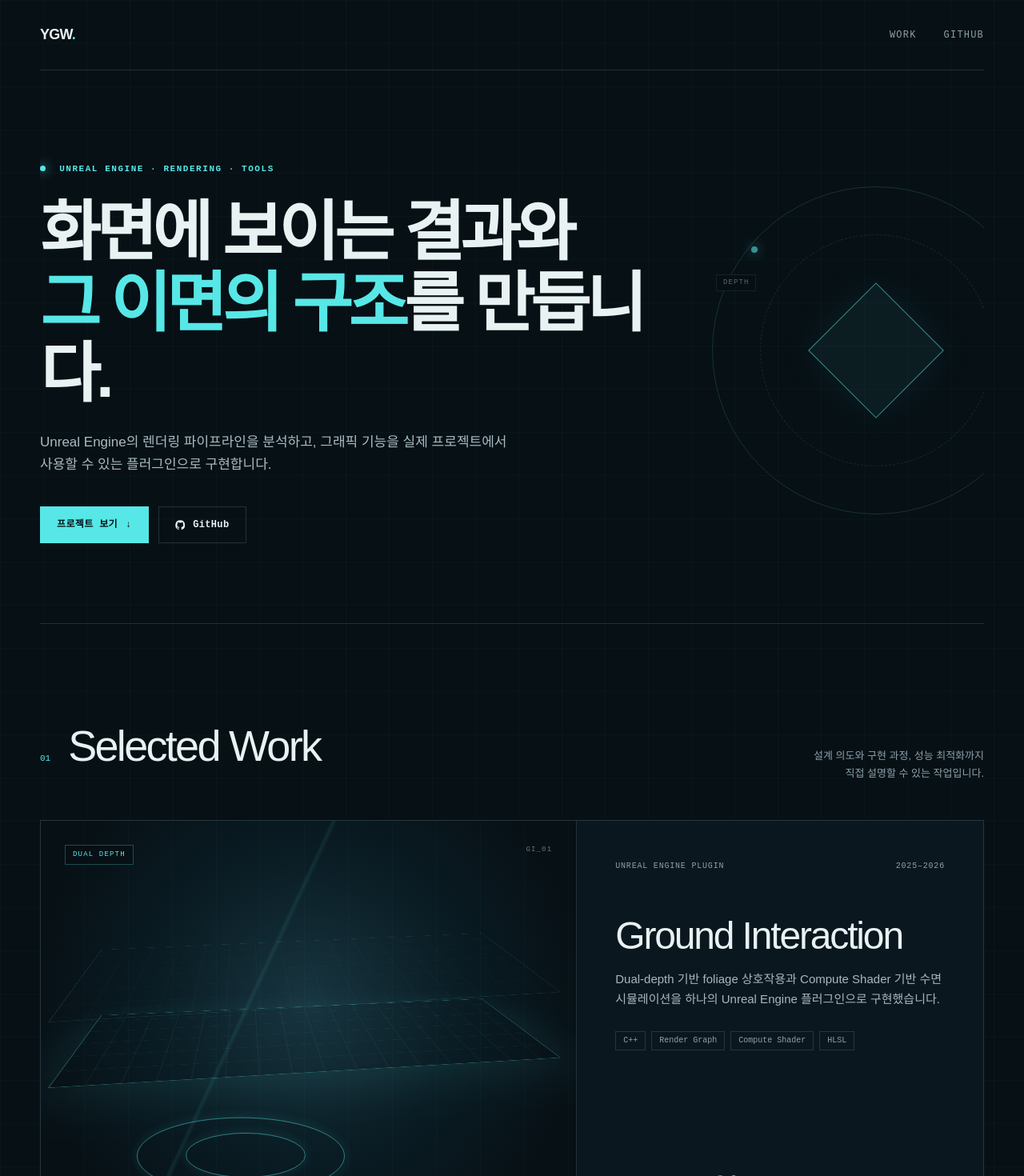
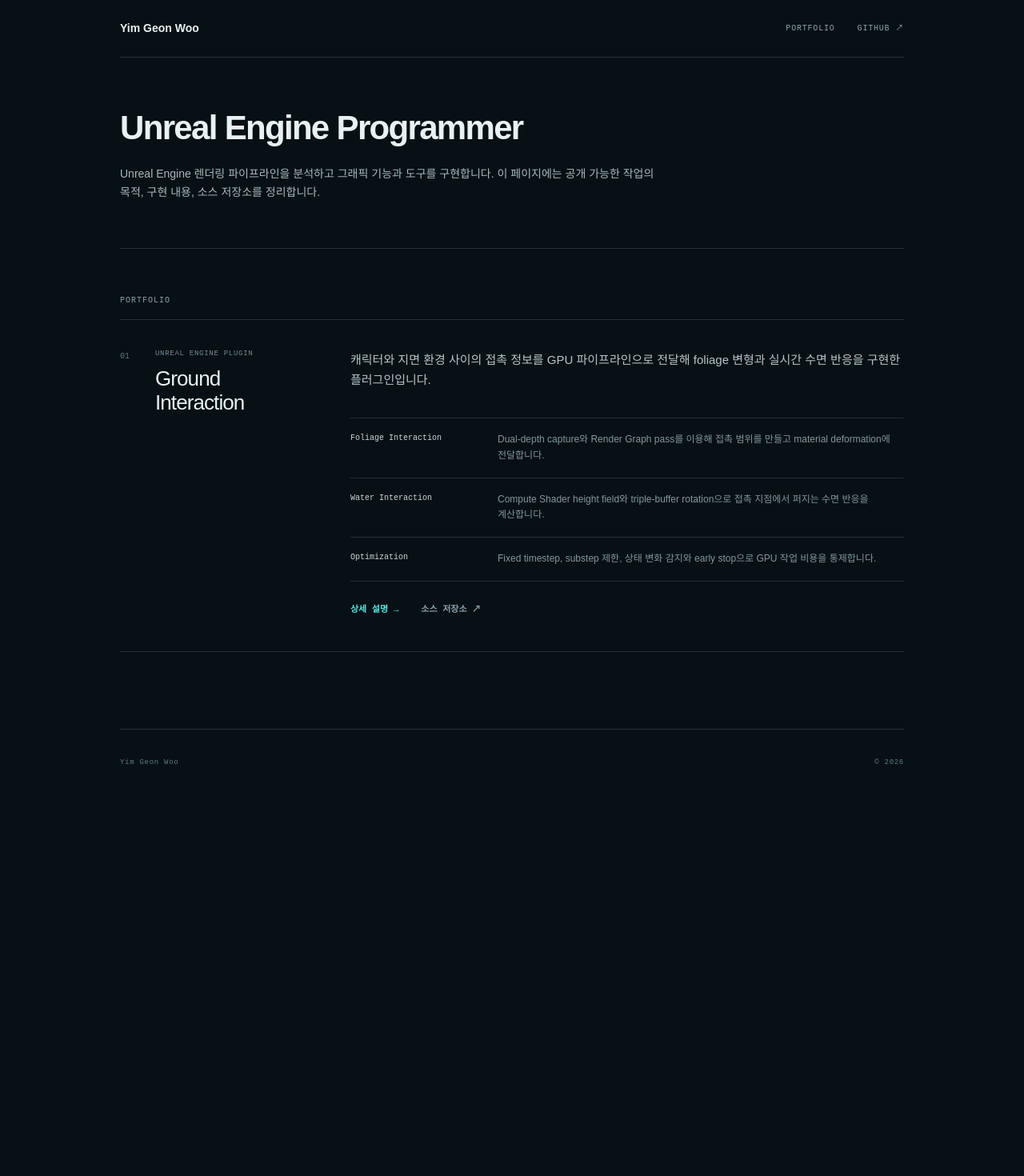
Before and after one commit to Yaaho/portfolio, a Next.js app: page / in a window 1280 px wide. Shown: the top 1470 px of the page at 80% size. After the commit the page ends 995 px from the top, so only its background shows below. Built offline with nearby package versions, Linux system fonts and the light colour scheme.

Commit message:
Update portfolio

```diff
--- a/app/globals.css
+++ b/app/globals.css
@@ -1,75 +1,116 @@
 @import 'tailwindcss';
 
-:root { --bg:#071015; --surface:#0b171e; --line:rgba(177,218,224,.16); --muted:#8ca1aa; --text:#e8f2f3; --cyan:#57e7e7; --cyan-soft:rgba(87,231,231,.1); }
+:root {
+  --bg:#071015;
+  --surface:#0b171e;
+  --line:rgba(177,218,224,.16);
+  --muted:#8ca1aa;
+  --text:#e8f2f3;
+  --cyan:#57e7e7;
+  --cyan-soft:rgba(87,231,231,.08);
+}
+
 * { box-sizing:border-box; }
 html { scroll-behavior:smooth; background:var(--bg); }
-body { margin:0; color:var(--text); background:linear-gradient(rgba(87,231,231,.025) 1px,transparent 1px),linear-gradient(90deg,rgba(87,231,231,.025) 1px,transparent 1px),var(--bg); background-size:54px 54px; font-family:Arial,"Noto Sans KR",sans-serif; line-height:1.65; }
+body {
+  margin:0;
+  color:var(--text);
+  background:var(--bg);
+  font-family:Arial,"Noto Sans KR",sans-serif;
+  line-height:1.65;
+}
 a { color:inherit; text-decoration:none; }
-svg { width:1.05em; height:1.05em; }
-.wrap { width:min(1180px,calc(100% - 48px)); margin-inline:auto; }
+.wrap { width:min(980px,calc(100% - 48px)); margin-inline:auto; }
 
-.site-nav { height:88px; display:flex; align-items:center; justify-content:space-between; border-bottom:1px solid var(--line); }
-.wordmark { font-size:18px; font-weight:800; letter-spacing:-.04em; }.wordmark span { color:var(--cyan); }
-.site-nav nav { display:flex; gap:34px; font:12px/1 monospace; letter-spacing:.1em; text-transform:uppercase; color:var(--muted); }
-.site-nav nav a:hover { color:var(--cyan); }
+.site-nav {
+  height:72px;
+  display:flex;
+  align-items:center;
+  justify-content:space-between;
+  border-bottom:1px solid var(--line);
+}
+.site-name { font-size:14px; font-weight:600; }
+.site-nav nav { display:flex; gap:28px; color:var(--muted); font:10px/1 monospace; letter-spacing:.08em; text-transform:uppercase; }
+.site-nav nav a:hover { color:var(--text); }
 
-.hero { min-height:690px; padding:116px 0 100px; position:relative; overflow:hidden; border-bottom:1px solid var(--line); }
-.eyebrow,.kicker { color:var(--cyan); font:700 11px/1.4 monospace; letter-spacing:.14em; text-transform:uppercase; }
-.status-dot { display:inline-block; width:7px; height:7px; margin-right:9px; border-radius:50%; background:var(--cyan); box-shadow:0 0 14px var(--cyan); }
-.hero h1 { max-width:820px; margin:28px 0 26px; font-size:clamp(46px,6.4vw,86px); line-height:1.08; letter-spacing:-.065em; font-weight:650; }
-.hero h1 em { color:var(--cyan); font-style:normal; }
-.hero-copy { max-width:620px; color:#a8bbc2; font-size:17px; word-break:keep-all; }
-.hero-actions { display:flex; gap:12px; margin-top:38px; }
-.button { min-height:46px; padding:0 20px; display:inline-flex; align-items:center; justify-content:center; gap:10px; border:1px solid var(--line); font:700 12px/1 monospace; letter-spacing:.03em; transition:.2s ease; }
-.button.primary { background:var(--cyan); color:#031316; border-color:var(--cyan); }.button:hover { transform:translateY(-2px); border-color:var(--cyan); }
-.hero-orbit { position:absolute; width:410px; height:410px; right:-70px; top:145px; opacity:.6; }
-.orbit-ring { position:absolute; inset:0; border:1px solid rgba(87,231,231,.28); border-radius:50%; }
-.ring-a::before,.ring-a::after { content:''; position:absolute; background:var(--cyan); border-radius:50%; box-shadow:0 0 16px var(--cyan); }
-.ring-a::before { width:8px; height:8px; left:48px; top:74px; }.ring-a::after { width:5px; height:5px; right:19px; bottom:145px; }
-.ring-b { inset:60px; border-style:dashed; animation:spin 28s linear infinite; }
-.orbit-core { position:absolute; inset:145px; border:1px solid var(--cyan); background:var(--cyan-soft); transform:rotate(45deg); box-shadow:0 0 60px rgba(87,231,231,.12); }
-.orbit-label { position:absolute; padding:5px 8px; background:var(--bg); border:1px solid var(--line); color:var(--muted); font:9px/1 monospace; letter-spacing:.12em; }
-.label-a { left:5px; top:110px; }.label-b { right:20px; top:72px; }.label-c { right:0; bottom:92px; }
-@keyframes spin { to { transform:rotate(360deg); } }
+.portfolio-intro { padding:64px 0 58px; border-bottom:1px solid var(--line); }
+.portfolio-intro h1 { margin:0; font-size:clamp(30px,4vw,42px); font-weight:600; line-height:1.15; letter-spacing:-.04em; }
+.portfolio-intro p { max-width:680px; margin:22px 0 0; color:#a6b8be; font-size:14px; word-break:keep-all; }
 
-.work-section { padding:108px 0 130px; }
-.section-heading { display:flex; align-items:end; justify-content:space-between; margin-bottom:48px; }
-.section-heading>div { display:flex; gap:22px; align-items:baseline; }.section-index { color:var(--cyan); font:11px/1 monospace; }
-.section-heading h2 { margin:0; font-size:clamp(34px,5vw,54px); letter-spacing:-.05em; }.section-heading p { margin:0; color:var(--muted); font-size:13px; text-align:right; }
-.project-card { display:grid; grid-template-columns:1.32fr 1fr; min-height:510px; background:var(--surface); border:1px solid var(--line); }
-.project-visual { position:relative; overflow:hidden; background:radial-gradient(circle at 50% 45%,#183540 0,#0a1c24 43%,#071015 80%); border-right:1px solid var(--line); }
-.project-visual::before { content:''; position:absolute; inset:0; background:linear-gradient(115deg,transparent 40%,rgba(87,231,231,.09) 40.4%,transparent 41%),repeating-linear-gradient(90deg,transparent 0 54px,rgba(87,231,231,.05) 55px); }
-.depth-field { position:absolute; left:9%; right:9%; height:39%; border:1px solid rgba(87,231,231,.32); transform:perspective(600px) rotateX(66deg) rotateZ(-7deg); background:repeating-linear-gradient(90deg,transparent 0 34px,rgba(87,231,231,.12) 35px),repeating-linear-gradient(0deg,transparent 0 34px,rgba(87,231,231,.12) 35px); }
-.depth-field.back { top:17%; opacity:.35; }.depth-field.front { top:33%; box-shadow:0 18px 90px rgba(87,231,231,.1); }
-.water-ripple { position:absolute; border:1px solid rgba(87,231,231,.7); border-radius:50%; transform:scaleY(.37); box-shadow:0 0 25px rgba(87,231,231,.13); }
-.ripple-1 { width:260px; height:260px; left:18%; bottom:-8%; }.ripple-2 { width:150px; height:150px; left:27%; bottom:3%; }
-.visual-tag,.visual-id { position:absolute; font:9px/1 monospace; letter-spacing:.13em; }.visual-tag { padding:7px 9px; color:var(--cyan); border:1px solid rgba(87,231,231,.28); background:rgba(7,16,21,.8); }
-.tag-depth { top:30px; left:30px; }.tag-water { right:30px; bottom:30px; }.visual-id { top:32px; right:30px; color:#61767e; }
-.project-info { padding:52px 48px; display:flex; flex-direction:column; }.project-meta { display:flex; justify-content:space-between; color:var(--muted); font:10px/1 monospace; letter-spacing:.08em; text-transform:uppercase; }
-.project-info h3 { margin:58px 0 18px; font-size:clamp(34px,4vw,48px); line-height:1; letter-spacing:-.045em; }.project-info>p { color:#a6b8be; margin:0; font-size:15px; word-break:keep-all; }
-.chip-list { display:flex; flex-wrap:wrap; gap:7px; padding:0; margin:28px 0 0; list-style:none; }.chip-list li { padding:6px 9px; border:1px solid var(--line); color:var(--muted); font:10px/1 monospace; }
-.project-links { display:flex; align-items:center; gap:26px; margin-top:auto; padding-top:38px; }.text-link { color:var(--cyan); font:700 13px/1 monospace; }.text-link span { margin-left:5px; }.text-link:hover span { margin-left:9px; }
-.repo-link { display:inline-flex; align-items:center; gap:7px; color:var(--muted); font:12px/1 monospace; }.repo-link:hover { color:var(--text); }
-.site-footer { min-height:100px; display:grid; grid-template-columns:1fr 2fr 1fr; align-items:center; border-top:1px solid var(--line); color:#68808a; font:10px/1 monospace; letter-spacing:.08em; }.site-footer span:nth-child(2) { text-align:center; }.site-footer span:last-child { text-align:right; }
+.portfolio-list { padding:60px 0 96px; }
+.portfolio-list>h2 { margin:0 0 18px; color:var(--muted); font:10px/1 monospace; letter-spacing:.1em; text-transform:uppercase; }
+.portfolio-item { display:grid; grid-template-columns:240px minmax(0,1fr); gap:48px; padding:38px 0 46px; border-top:1px solid var(--line); border-bottom:1px solid var(--line); }
+.portfolio-item-heading { display:grid; grid-template-columns:28px 1fr; gap:16px; align-content:start; }
+.portfolio-item-heading>span { color:#5d747d; font:10px/1.5 monospace; }
+.portfolio-item-heading p { margin:0 0 12px; color:#758b93; font:9px/1 monospace; letter-spacing:.08em; text-transform:uppercase; }
+.portfolio-item-heading h3 { margin:0; font-size:26px; line-height:1.15; letter-spacing:-.035em; }
+.portfolio-description { margin:0 0 34px; color:#b5c5ca; font-size:15px; word-break:keep-all; }
+.portfolio-points { border-top:1px solid var(--line); }
+.portfolio-points>div { display:grid; grid-template-columns:160px minmax(0,1fr); gap:24px; padding:17px 0; border-bottom:1px solid var(--line); }
+.portfolio-points h4 { margin:0; color:#cad7da; font:10px/1.5 monospace; }
+.portfolio-points p { margin:0; color:#82969d; font-size:12px; word-break:keep-all; }
+.portfolio-links { display:flex; gap:28px; margin-top:30px; font:700 11px/1 monospace; }
+.portfolio-links a:first-child { color:var(--cyan); }
+.portfolio-links a:last-child { color:var(--muted); }
+.portfolio-links a:hover { color:var(--text); }
+.site-footer { min-height:84px; display:flex; align-items:center; justify-content:space-between; border-top:1px solid var(--line); color:#637b84; font:9px/1 monospace; letter-spacing:.08em; }
 
-.case-header { padding:74px 0 84px; border-bottom:1px solid var(--line); }.back-link { color:var(--muted); font:11px/1 monospace; letter-spacing:.08em; }.back-link:hover { color:var(--cyan); }
-.case-header h1 { margin:56px 0 22px; max-width:870px; font-size:clamp(48px,8vw,92px); line-height:.98; letter-spacing:-.065em; }.case-deck { max-width:720px; color:#a6b8be; font-size:18px; word-break:keep-all; }
-.case-meta { display:grid; grid-template-columns:repeat(3,1fr); gap:1px; margin-top:58px; background:var(--line); border:1px solid var(--line); }.case-meta div { padding:20px; background:var(--bg); }.case-meta dt { color:var(--muted); font:9px/1 monospace; letter-spacing:.12em; text-transform:uppercase; }.case-meta dd { margin:9px 0 0; font-size:13px; }
-.case-body { padding:90px 0 120px; }.case-section { display:grid; grid-template-columns:220px minmax(0,1fr); gap:70px; padding:74px 0; border-bottom:1px solid var(--line); }.case-section:first-child { padding-top:0; }
-.case-section h2 { position:sticky; top:28px; margin:0; font-size:22px; letter-spacing:-.03em; align-self:start; }.case-section h2 span { display:block; margin-bottom:14px; color:var(--cyan); font:10px/1 monospace; }
-.case-content h3 { margin:0 0 14px; font-size:31px; letter-spacing:-.04em; }.case-content p { margin:0 0 22px; color:#a6b8be; word-break:keep-all; }.case-content ul { margin:24px 0 0; padding:0; list-style:none; }
-.case-content li { padding:13px 0 13px 22px; position:relative; border-top:1px solid var(--line); color:#b7c7cb; }.case-content li::before { content:'+'; position:absolute; left:0; color:var(--cyan); font-family:monospace; }
-.tech-diagram { margin:38px 0 14px; padding:34px; border:1px solid var(--line); background:rgba(11,23,30,.75); }.flow { display:grid; grid-template-columns:repeat(4,1fr); align-items:center; gap:26px; }
-.flow-node { min-height:86px; display:grid; place-content:center; text-align:center; position:relative; border:1px solid rgba(87,231,231,.28); background:rgba(87,231,231,.04); color:#c9e2e4; font:10px/1.5 monospace; letter-spacing:.05em; }.flow-node:not(:last-child)::after { content:'→'; position:absolute; right:-20px; top:34px; color:var(--cyan); }
-.buffer-flow { display:flex; align-items:center; justify-content:center; gap:20px; }.buffer { width:145px; aspect-ratio:1; display:grid; place-content:center; border:1px solid var(--line); font:10px/1.5 monospace; text-align:center; color:var(--muted); }.buffer.active { border-color:var(--cyan); color:var(--cyan); background:var(--cyan-soft); }.buffer-arrow { color:var(--cyan); }
-.note { margin-top:13px; color:#66808a; font:9px/1.5 monospace; letter-spacing:.05em; }.case-cta { display:flex; justify-content:space-between; align-items:center; padding-top:70px; }
+/* case study */
+.kicker { color:var(--cyan); font:700 11px/1.4 monospace; letter-spacing:.14em; text-transform:uppercase; }
+.button { min-height:44px; padding:0 18px; display:inline-flex; align-items:center; justify-content:center; border:1px solid var(--line); font:700 11px/1 monospace; }
+.button.primary { background:var(--cyan); color:#031316; border-color:var(--cyan); }
+.case-header { padding:64px 0 74px; border-bottom:1px solid var(--line); }
+.back-link { color:var(--muted); font:10px/1 monospace; letter-spacing:.08em; }
+.back-link:hover { color:var(--cyan); }
+.case-header h1 { margin:48px 0 20px; max-width:780px; font-size:clamp(44px,7vw,76px); line-height:1; letter-spacing:-.055em; }
+.case-deck { max-width:700px; color:#a6b8be; font-size:17px; word-break:keep-all; }
+.case-meta { display:grid; grid-template-columns:repeat(3,1fr); gap:1px; margin-top:52px; background:var(--line); border:1px solid var(--line); }
+.case-meta div { padding:18px; background:var(--bg); }
+.case-meta dt { color:var(--muted); font:9px/1 monospace; letter-spacing:.12em; text-transform:uppercase; }
+.case-meta dd { margin:9px 0 0; font-size:12px; }
+.case-body { padding:82px 0 110px; }
+.case-section { display:grid; grid-template-columns:190px minmax(0,1fr); gap:58px; padding:66px 0; border-bottom:1px solid var(--line); }
+.case-section:first-child { padding-top:0; }
+.case-section h2 { position:sticky; top:28px; margin:0; font-size:20px; letter-spacing:-.03em; align-self:start; }
+.case-section h2 span { display:block; margin-bottom:13px; color:var(--cyan); font:9px/1 monospace; }
+.case-content h3 { margin:0 0 14px; font-size:28px; letter-spacing:-.035em; }
+.case-content p { margin:0 0 22px; color:#a6b8be; word-break:keep-all; }
+.case-content ul { margin:24px 0 0; padding:0; list-style:none; }
+.case-content li { padding:12px 0 12px 22px; position:relative; border-top:1px solid var(--line); color:#b7c7cb; font-size:14px; }
+.case-content li::before { content:'+'; position:absolute; left:0; color:var(--cyan); font-family:monospace; }
+.tech-diagram { margin:34px 0 14px; padding:30px; border:1px solid var(--line); background:rgba(11,23,30,.75); }
+.flow { display:grid; grid-template-columns:repeat(4,1fr); align-items:center; gap:24px; }
+.flow-node { min-height:80px; display:grid; place-content:center; text-align:center; position:relative; border:1px solid rgba(87,231,231,.28); background:rgba(87,231,231,.04); color:#c9e2e4; font:9px/1.5 monospace; letter-spacing:.05em; }
+.flow-node:not(:last-child)::after { content:'→'; position:absolute; right:-18px; top:31px; color:var(--cyan); }
+.buffer-flow { display:flex; align-items:center; justify-content:center; gap:18px; }
+.buffer { width:132px; aspect-ratio:1; display:grid; place-content:center; border:1px solid var(--line); font:9px/1.5 monospace; text-align:center; color:var(--muted); }
+.buffer.active { border-color:var(--cyan); color:var(--cyan); background:var(--cyan-soft); }
+.buffer-arrow { color:var(--cyan); }
+.note { margin-top:13px; color:#66808a; font:9px/1.5 monospace; letter-spacing:.05em; }
+.case-cta { display:flex; justify-content:space-between; align-items:center; padding-top:64px; }
 
-@media (max-width:820px) {
-  .hero { min-height:640px; padding-top:90px; }.hero-orbit { opacity:.16; right:-170px; }.project-card { grid-template-columns:1fr; }.project-visual { min-height:390px; border-right:0; border-bottom:1px solid var(--line); }
-  .section-heading { align-items:start; }.section-heading p { display:none; }.case-section { grid-template-columns:1fr; gap:30px; }.case-section h2 { position:static; }.flow { grid-template-columns:1fr 1fr; }.flow-node:not(:last-child)::after { display:none; }
+@media (max-width:760px) {
+  .portfolio-item { grid-template-columns:1fr; gap:30px; }
+  .portfolio-points>div { grid-template-columns:1fr; gap:7px; }
+  .case-section { grid-template-columns:1fr; gap:26px; }
+  .case-section h2 { position:static; }
+  .flow { grid-template-columns:1fr 1fr; }
+  .flow-node:not(:last-child)::after { display:none; }
 }
-@media (max-width:560px) {
-  .wrap { width:min(100% - 30px,1180px); }.site-nav { height:72px; }.site-nav nav { gap:18px; }.hero { min-height:620px; padding-top:74px; }.hero h1 { font-size:46px; }.hero-copy { font-size:15px; }.hero-actions { align-items:stretch; }.button { padding-inline:16px; }
-  .work-section { padding:80px 0; }.section-heading>div { gap:12px; }.project-visual { min-height:300px; }.project-info { padding:36px 26px; }.project-info h3 { margin-top:42px; }
-  .site-footer { grid-template-columns:1fr 1fr; }.site-footer span:nth-child(2) { display:none; }.case-header { padding-top:48px; }.case-meta { grid-template-columns:1fr; }.case-body { padding-top:55px; }.case-section { padding:55px 0; }.tech-diagram { padding:20px 14px; overflow-x:auto; }.buffer-flow { min-width:480px; justify-content:start; }.case-cta { align-items:flex-start; flex-direction:column; gap:20px; }
+
+@media (max-width:520px) {
+  .wrap { width:min(100% - 30px,980px); }
+  .site-nav { height:64px; }
+  .site-nav nav { gap:16px; }
+  .portfolio-intro { padding:48px 0 44px; }
+  .portfolio-list { padding:46px 0 70px; }
+  .portfolio-item { padding:30px 0 36px; }
+  .portfolio-links { flex-direction:column; gap:16px; }
+  .case-header { padding:44px 0 58px; }
+  .case-meta { grid-template-columns:1fr; }
+  .case-body { padding-top:52px; }
+  .case-section { padding:52px 0; }
+  .tech-diagram { padding:18px 12px; overflow-x:auto; }
+  .buffer-flow { min-width:440px; justify-content:start; }
+  .case-cta { align-items:flex-start; flex-direction:column; gap:20px; }
 }
--- a/app/page.tsx
+++ b/app/page.tsx
@@ -1,68 +1,68 @@
 import Link from 'next/link';
-
-const GitHubIcon = () => (
-  <svg viewBox="0 0 24 24" aria-hidden="true">
-    <path fill="currentColor" d="M12 .7a11.5 11.5 0 0 0-3.64 22.4c.58.1.79-.25.79-.56v-2.23c-3.22.7-3.9-1.37-3.9-1.37-.52-1.34-1.29-1.7-1.29-1.7-1.05-.73.08-.71.08-.71 1.17.08 1.78 1.2 1.78 1.2 1.04 1.79 2.72 1.27 3.38.97.1-.75.4-1.27.74-1.56-2.57-.3-5.28-1.29-5.28-5.69 0-1.26.45-2.29 1.19-3.09-.12-.29-.52-1.46.11-3.05 0 0 .97-.31 3.16 1.18a10.9 10.9 0 0 1 5.76 0c2.2-1.49 3.16-1.18 3.16-1.18.63 1.59.23 2.76.11 3.05.74.8 1.19 1.83 1.19 3.09 0 4.42-2.71 5.39-5.29 5.68.42.36.79 1.07.79 2.16v3.2c0 .31.21.67.8.55A11.5 11.5 0 0 0 12 .7Z" />
-  </svg>
-);
 
 export default function Home() {
   return (
     <main>
       <header className="site-nav wrap">
-        <Link className="wordmark" href="/">YGW<span>.</span></Link>
+        <Link className="site-name" href="/">Yim Geon Woo</Link>
         <nav aria-label="주요 링크">
-          <a href="#work">Work</a>
-          <a href="https://github.com/Yaaho" target="_blank" rel="noreferrer">GitHub</a>
+          <a href="#portfolio">Portfolio</a>
+          <a href="https://github.com/Yaaho" target="_blank" rel="noreferrer">GitHub ↗</a>
         </nav>
       </header>
 
-      <section className="hero wrap">
-        <div className="eyebrow"><span className="status-dot" /> Unreal Engine · Rendering · Tools</div>
-        <h1>화면에 보이는 결과와<br /><em>그 이면의 구조</em>를 만듭니다.</h1>
-        <p className="hero-copy">
-          Unreal Engine의 렌더링 파이프라인을 분석하고, 그래픽 기능을 실제 프로젝트에서
-          사용할 수 있는 플러그인으로 구현합니다.
+      <section className="portfolio-intro wrap">
+        <h1>Unreal Engine Programmer</h1>
+        <p>
+          Unreal Engine 렌더링 파이프라인을 분석하고 그래픽 기능과 도구를 구현합니다.
+          이 페이지에는 공개 가능한 작업의 목적, 구현 내용, 소스 저장소를 정리합니다.
         </p>
-        <div className="hero-actions">
-          <a className="button primary" href="#work">프로젝트 보기 <span>↓</span></a>
-          <a className="button ghost" href="https://github.com/Yaaho" target="_blank" rel="noreferrer">
-            <GitHubIcon /> GitHub
-          </a>
-        </div>
-        <div className="hero-orbit" aria-hidden="true">
-          <div className="orbit-ring ring-a" /><div className="orbit-ring ring-b" /><div className="orbit-core" />
-          <span className="orbit-label label-a">DEPTH</span><span className="orbit-label label-b">RDG</span><span className="orbit-label label-c">COMPUTE</span>
-        </div>
       </section>
 
-      <section className="work-section wrap" id="work">
-        <div className="section-heading">
-          <div><span className="section-index">01</span><h2>Selected Work</h2></div>
-          <p>설계 의도와 구현 과정, 성능 최적화까지<br />직접 설명할 수 있는 작업입니다.</p>
-        </div>
+      <section className="portfolio-list wrap" id="portfolio">
+        <h2>Portfolio</h2>
 
-        <article className="project-card">
-          <div className="project-visual" aria-hidden="true">
-            <div className="depth-field back" /><div className="depth-field front" />
-            <div className="water-ripple ripple-1" /><div className="water-ripple ripple-2" />
-            <span className="visual-tag tag-depth">DUAL DEPTH</span><span className="visual-tag tag-water">WATER SIM</span><span className="visual-id">GI_01</span>
+        <article className="portfolio-item">
+          <div className="portfolio-item-heading">
+            <span>01</span>
+            <div>
+              <p>Unreal Engine Plugin</p>
+              <h3>Ground Interaction</h3>
+            </div>
           </div>
-          <div className="project-info">
-            <div className="project-meta"><span>Unreal Engine Plugin</span><span>2025–2026</span></div>
-            <h3>Ground Interaction</h3>
-            <p>Dual-depth 기반 foliage 상호작용과 Compute Shader 기반 수면 시뮬레이션을 하나의 Unreal Engine 플러그인으로 구현했습니다.</p>
-            <ul className="chip-list" aria-label="주요 기술"><li>C++</li><li>Render Graph</li><li>Compute Shader</li><li>HLSL</li></ul>
-            <div className="project-links">
-              <Link className="text-link" href="/projects/ground-interaction/">Case Study <span>↗</span></Link>
-              <a className="repo-link" href="https://github.com/Yaaho/Unreal-GroundInteraction" target="_blank" rel="noreferrer"><GitHubIcon /> Source</a>
+
+          <div className="portfolio-item-body">
+            <p className="portfolio-description">
+              캐릭터와 지면 환경 사이의 접촉 정보를 GPU 파이프라인으로 전달해
+              foliage 변형과 실시간 수면 반응을 구현한 플러그인입니다.
+            </p>
+
+            <div className="portfolio-points">
+              <div>
+                <h4>Foliage Interaction</h4>
+                <p>Dual-depth capture와 Render Graph pass를 이용해 접촉 범위를 만들고 material deformation에 전달합니다.</p>
+              </div>
+              <div>
+                <h4>Water Interaction</h4>
+                <p>Compute Shader height field와 triple-buffer rotation으로 접촉 지점에서 퍼지는 수면 반응을 계산합니다.</p>
+              </div>
+              <div>
+                <h4>Optimization</h4>
+                <p>Fixed timestep, substep 제한, 상태 변화 감지와 early stop으로 GPU 작업 비용을 통제합니다.</p>
+              </div>
+            </div>
+
+            <div className="portfolio-links">
+              <Link href="/projects/ground-interaction/">상세 설명 →</Link>
+              <a href="https://github.com/Yaaho/Unreal-GroundInteraction" target="_blank" rel="noreferrer">소스 저장소 ↗</a>
             </div>
           </div>
         </article>
       </section>
 
       <footer className="site-footer wrap">
-        <span>YIM GEON WOO</span><span>Unreal Engine Rendering / Tools Programmer</span><span>© 2026</span>
+        <span>Yim Geon Woo</span>
+        <span>© 2026</span>
       </footer>
     </main>
   );
--- a/app/projects/ground-interaction/page.tsx
+++ b/app/projects/ground-interaction/page.tsx
@@ -4,11 +4,11 @@ export default function GroundInteractionCaseStudy() {
   return (
     <main>
       <header className="site-nav wrap">
-        <Link className="wordmark" href="/">YGW<span>.</span></Link>
+        <Link className="site-name" href="/">Yim Geon Woo</Link>
         <nav><a href="https://github.com/Yaaho/Unreal-GroundInteraction" target="_blank" rel="noreferrer">Source ↗</a></nav>
       </header>
       <section className="case-header wrap">
-        <Link className="back-link" href="/">← SELECTED WORK</Link>
+        <Link className="back-link" href="/">← PORTFOLIO</Link>
         <h1>Ground<br />Interaction</h1>
         <p className="case-deck">캐릭터와 지면 사이의 접촉 정보를 GPU 파이프라인으로 전달해 foliage 변형과 실시간 수면 반응을 만드는 Unreal Engine 플러그인입니다.</p>
         <dl className="case-meta">
```
